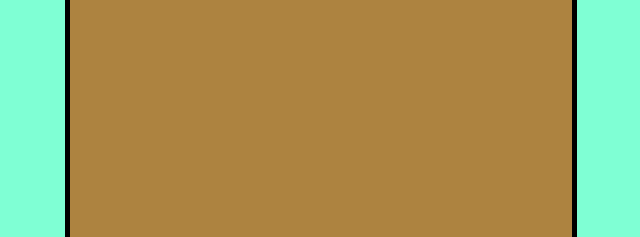
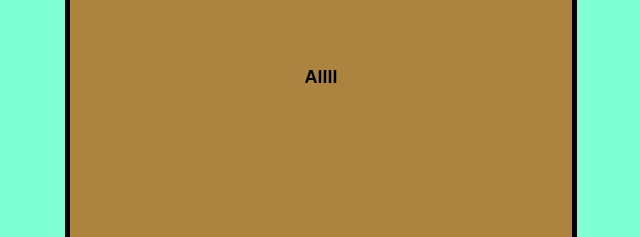
Before and after one commit to Parveezkhan/local-repo, a plain HTML site: page index.html in a window 1280 px wide. Shown: the part 283-520 px from the top of the page, 319-959 px from the left. Drawn offline with Linux system fonts and the light colour scheme.

Commit message:
To merge updated

```diff
--- a/index.html
+++ b/index.html
@@ -101,6 +101,7 @@
               <hr>
         <button onclick="getlocation()"  id="btn">Get Coordinates</button>
         <p id="demo"></p>
+         <p>Allll</p>
             </div>
         </div>
 
```
